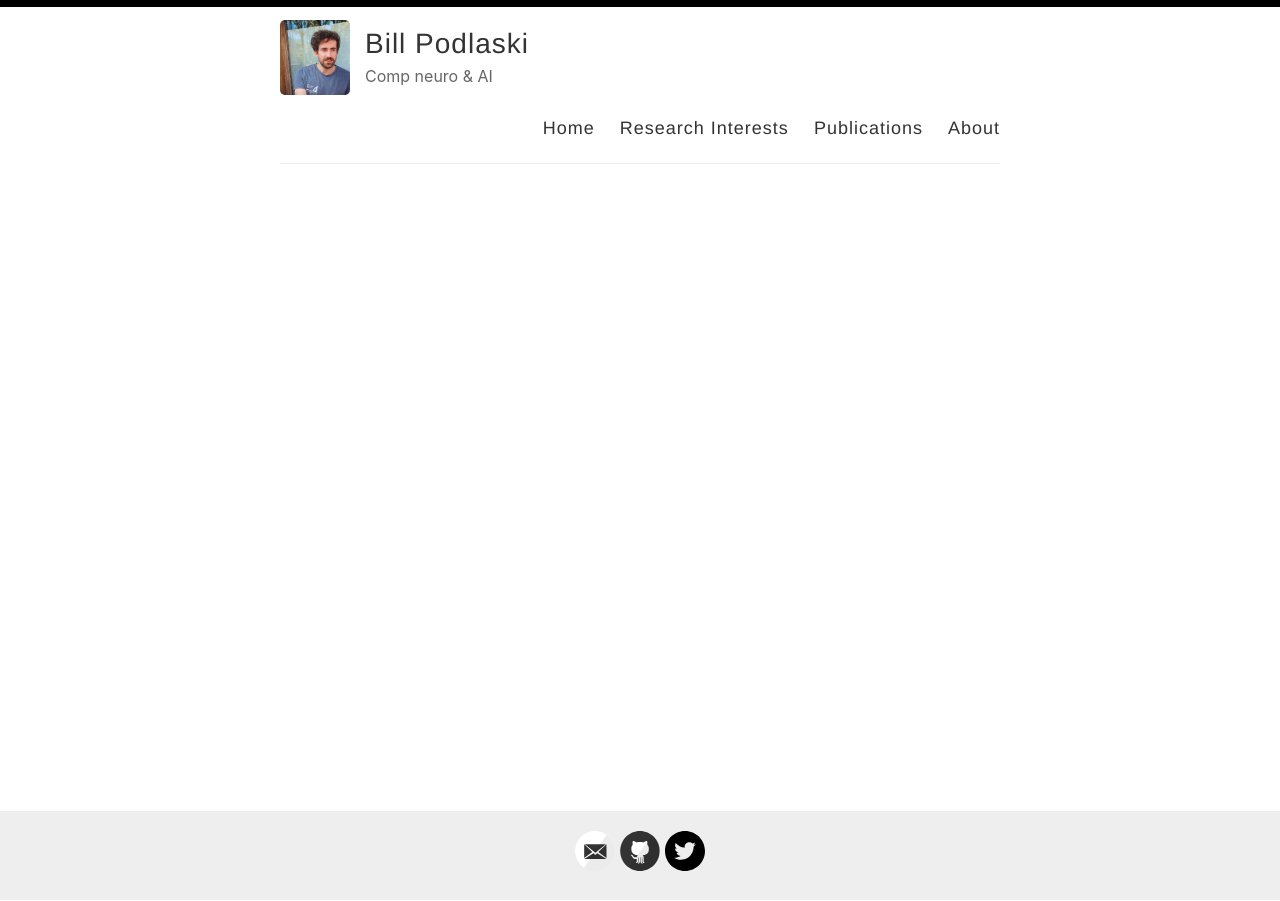
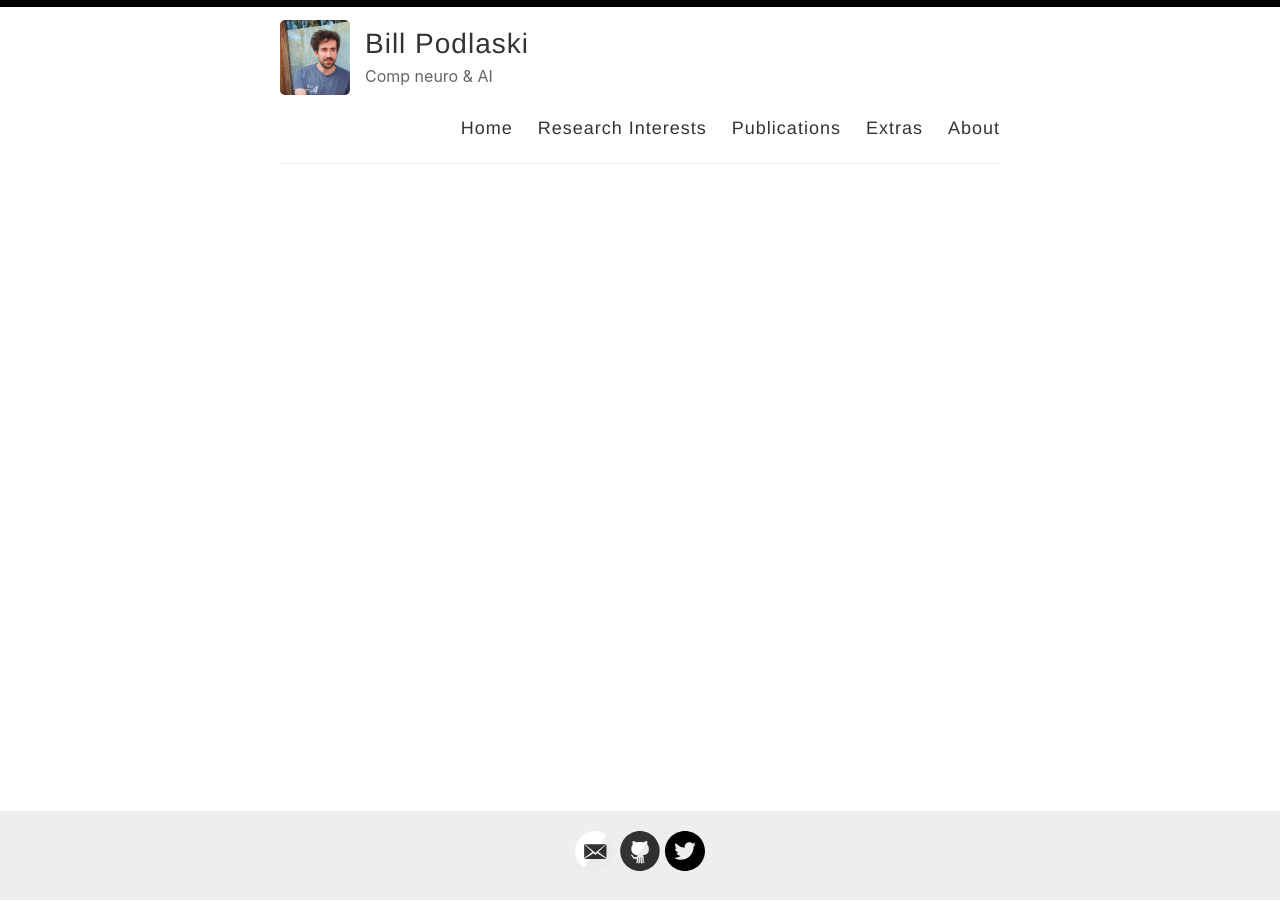
Before and after one commit to wpodlaski/wpodlaski.github.io, a Jekyll site: the page built from index.html, in a window 1280 px wide. Built offline with Jekyll 4.4.1, drawn with Linux system fonts in a browser that asks for light colours; the list of posts is cut into pages by our own code.

Commit message:
added extras

```diff
--- a/_layouts/default.html
+++ b/_layouts/default.html
@@ -31,6 +31,7 @@
               <a href="{{ site.baseurl }}/">Home</a>
               <a href="{{ site.baseurl }}/resints">Research Interests</a>
               <a href="{{ site.baseurl }}/publications">Publications</a>
+              <a href="{{ site.baseurl }}/extras">Extras</a>
               <a href="{{ site.baseurl }}/about">About</a>
             </nav>
           </header>
```
